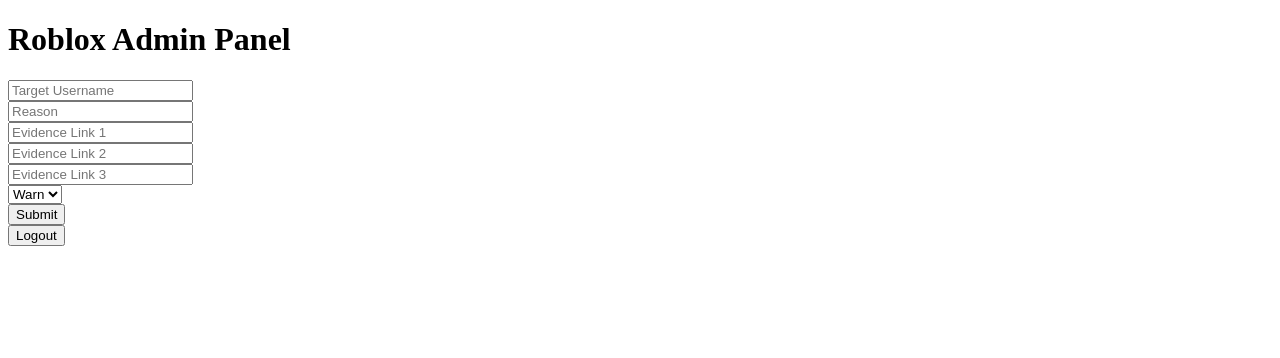
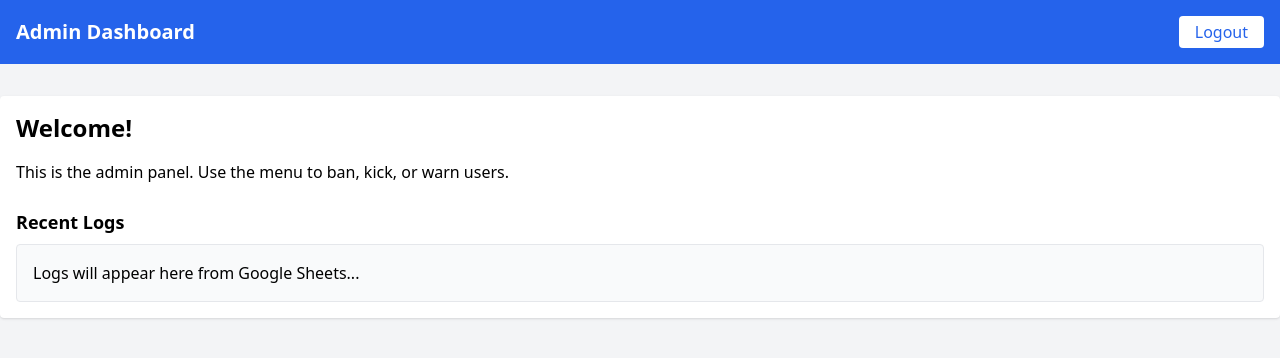
Before and after one commit to forkiepoos/robloxadminpannel, a website: page public/dashboard.html in a window 1280 px wide. Drawn offline with nearby package versions, Linux system fonts and the light colour scheme.

Commit message:
Update dashboard.html

```diff
--- a/public/dashboard.html
+++ b/public/dashboard.html
@@ -1,57 +1,31 @@
 <!DOCTYPE html>
 <html lang="en">
 <head>
-  <meta charset="UTF-8">
+  <meta charset="UTF-8" />
+  <meta name="viewport" content="width=device-width, initial-scale=1.0" />
   <title>Admin Dashboard</title>
+  <script src="https://cdn.tailwindcss.com"></script>
 </head>
-<body>
-  <h1>Roblox Admin Panel</h1>
-  <p id="user-info"></p>
+<body class="bg-gray-100 min-h-screen">
+  <header class="bg-blue-600 text-white p-4">
+    <div class="container mx-auto flex justify-between items-center">
+      <h1 class="text-xl font-bold">Admin Dashboard</h1>
+      <a href="/logout" class="bg-white text-blue-600 px-4 py-1 rounded hover:bg-gray-200">Logout</a>
+    </div>
+  </header>
 
-  <form id="actionForm">
-    <input type="text" id="target" placeholder="Target Username" required><br>
-    <input type="text" id="reason" placeholder="Reason" required><br>
-    <input type="url" id="evidence1" placeholder="Evidence Link 1" required><br>
-    <input type="url" id="evidence2" placeholder="Evidence Link 2" required><br>
-    <input type="url" id="evidence3" placeholder="Evidence Link 3" required><br>
-    <select id="action">
-      <option value="warn">Warn</option>
-      <option value="kick">Kick</option>
-      <option value="ban">Ban</option>
-    </select><br>
-    <button type="submit">Submit</button>
-  </form>
+  <main class="container mx-auto mt-8 p-4 bg-white shadow rounded">
+    <h2 class="text-2xl font-bold mb-4">Welcome!</h2>
+    <p>This is the admin panel. Use the menu to ban, kick, or warn users.</p>
 
-  <button onclick="logout()">Logout</button>
-
-  <script>
-    async function logout() {
-      await fetch('/logout');
-      window.location.href = '/login.html';
-    }
-
-    async function submitAction(event) {
-      event.preventDefault();
-      const res = await fetch('/action', {
-        method: 'POST',
-        headers: { 'Content-Type': 'application/json' },
-        body: JSON.stringify({
-          action: document.getElementById('action').value,
-          target: document.getElementById('target').value,
-          reason: document.getElementById('reason').value,
-          evidence: [
-            document.getElementById('evidence1').value,
-            document.getElementById('evidence2').value,
-            document.getElementById('evidence3').value,
-          ],
-        }),
-      });
-
-      const data = await res.json();
-      alert(data.message);
-    }
-
-    document.getElementById('actionForm').addEventListener('submit', submitAction);
-  </script>
+    <!-- Your log viewer and action panel will go here -->
+    <div class="mt-6">
+      <!-- Example Section -->
+      <h3 class="text-lg font-semibold mb-2">Recent Logs</h3>
+      <div id="log-container" class="bg-gray-50 p-4 rounded border overflow-x-auto">
+        <p>Logs will appear here from Google Sheets...</p>
+      </div>
+    </div>
+  </main>
 </body>
 </html>
```
